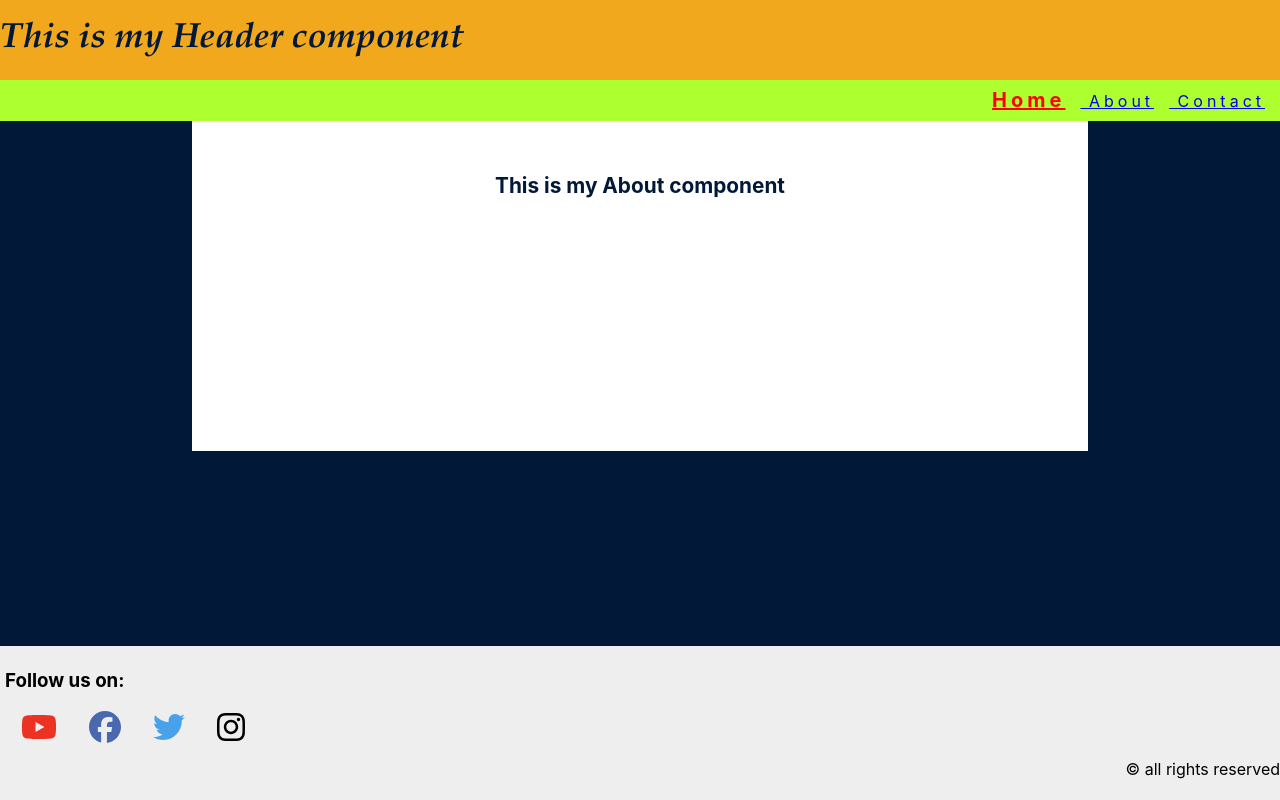
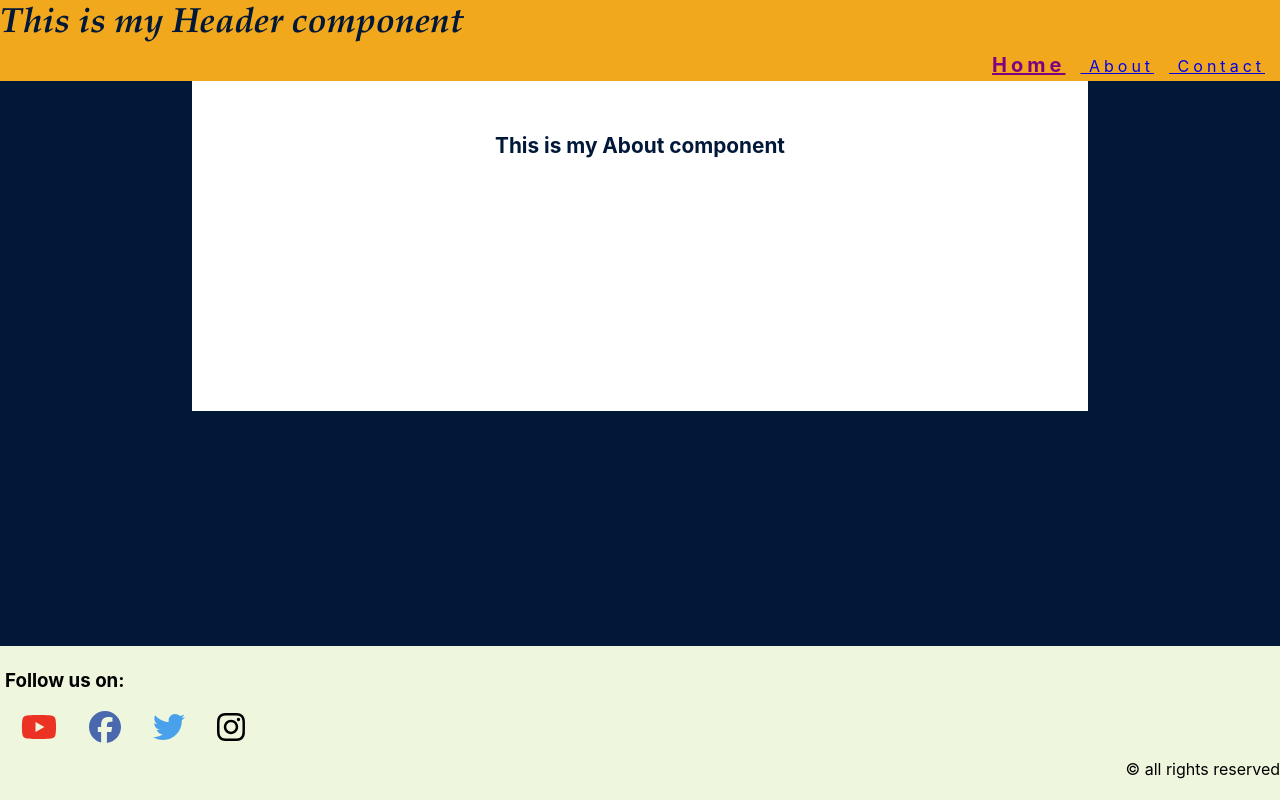
Before and after one commit to anupama-prabhu/my-first-project, a React (Create React App) app: page /#/About in a window 1280 px wide. Built offline with nearby package versions, Linux system fonts and the light colour scheme.

Commit message:
Changes to CSS

```diff
--- a/src/Menu/Menu.css
+++ b/src/Menu/Menu.css
@@ -2,8 +2,8 @@
     margin: 0;
     list-style-type: none;
     text-align: right;
-    background: greenyellow;
-    line-height: 40px;
+    background-color: #f1a81c;
+    line-height: 30px;
 }
 
 .menu>li {
@@ -14,7 +14,7 @@
 }
 
 .menu-active {
-    color: red;
+    color: purple;
     font-size: 20px;
     font-weight: bold;
 }
--- a/src/header/header.css
+++ b/src/header/header.css
@@ -8,6 +8,6 @@
     font-weight: 700;
     font-style: italic;
     font-size: 35px;
-    height: 80px;
-    line-height: 80px;
+    height: 50px;
+    line-height: 50px;
 }
--- a/src/index.css
+++ b/src/index.css
@@ -30,7 +30,7 @@ code {
   position: fixed;
   bottom: 0;
   width: 100%;
-  background: #eee;
+  background: rgb(238, 247, 221);
   padding: 5px 5px;
 }
 
```
